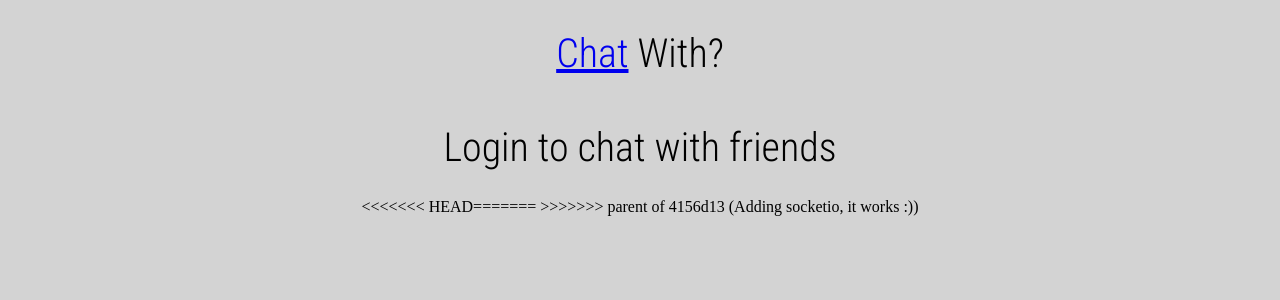
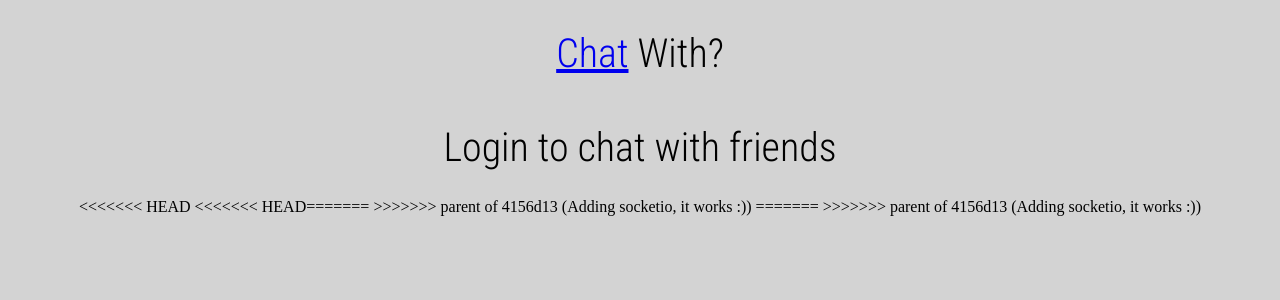
Before and after one commit to githubuserPookie/chatCat, a Node server app: page /home/ in a window 1280 px wide. Shown: the part 393-693 px from the top of the page. Run offline with Node 20, Linux system fonts and the light colour scheme; some libraries are stand-ins or nearby versions; some web fonts are replaced.

```diff
--- a/package.json
+++ b/package.json
@@ -9,6 +9,7 @@
     "express": "^4.17.1",
     "express-session": "^1.17.2",
     "mongoose": "^6.0.12",
+    "node": "^17.1.0",
     "passport": "^0.5.0",
     "socket.io": "^4.4.0",
     "sweetalert2": "^11.1.10"
--- a/views/home.ejs
+++ b/views/home.ejs
@@ -25,9 +25,12 @@
     <h1 class="question"><a href="/chat">Chat</a> With? <br/></br>Login to chat with friends</h1>
     <div class="friends">
 <<<<<<< HEAD
+<<<<<<< HEAD
         <a href="/chat">
         <!-- <div class="friend">
 =======
+=======
+>>>>>>> parent of 4156d13 (Adding socketio, it works :))
         <div class="friend">
 >>>>>>> parent of 4156d13 (Adding socketio, it works :))
             <div class="friendInside">
@@ -61,8 +64,11 @@
         </div>
     </div>
 <<<<<<< HEAD
+<<<<<<< HEAD
     -->
 </a>
+=======
+>>>>>>> parent of 4156d13 (Adding socketio, it works :))
 =======
 >>>>>>> parent of 4156d13 (Adding socketio, it works :))
     <div></div>
```
Also changed, not shown: 1 other file.
